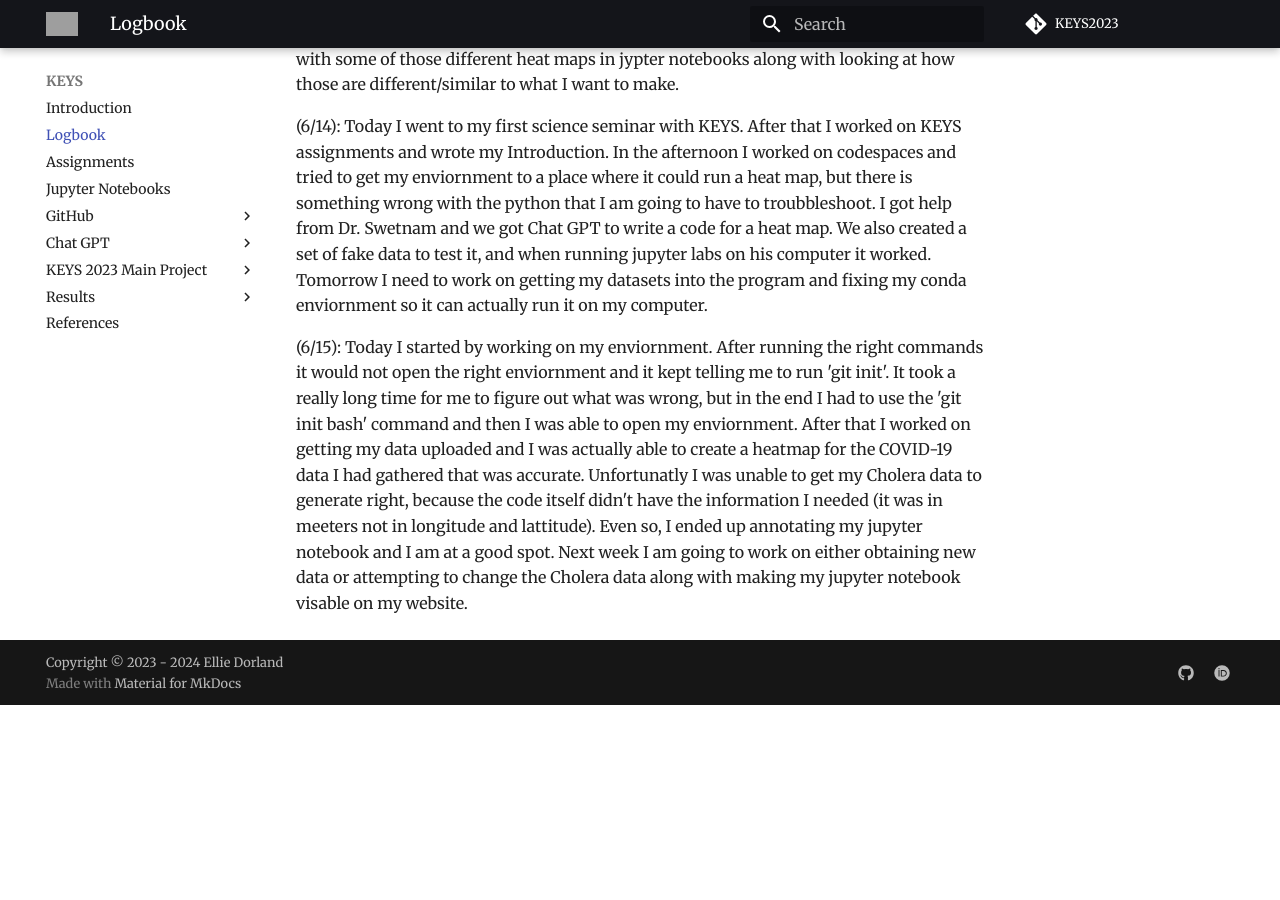
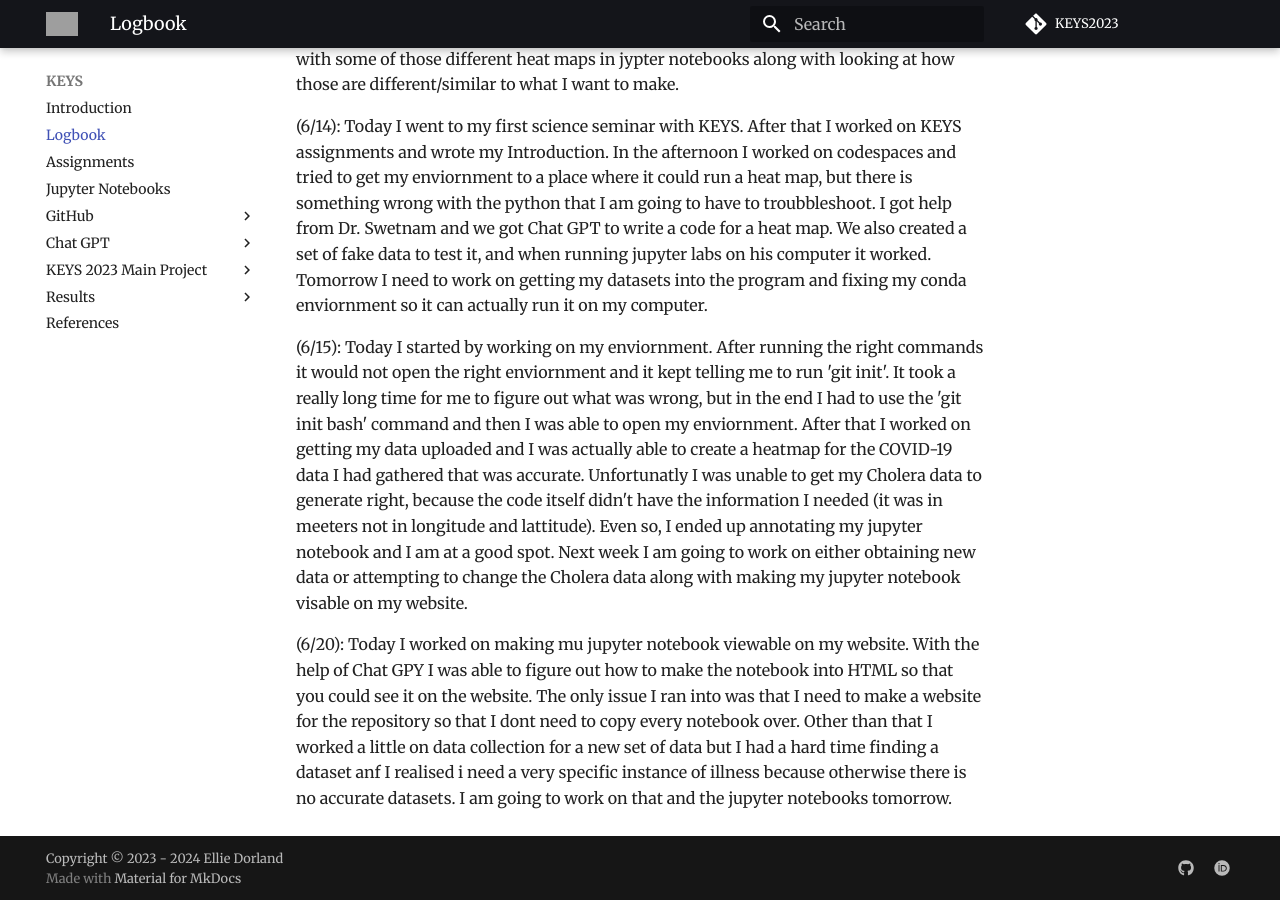
Before and after one commit to tyson-swetnam/mkdocs-material-template, an MkDocs documentation site: the page built from docs/logbook.md, in a window 1280 px wide and 900 px high, scrolled down 651 px. Built offline with MkDocs 1.6.1 and Material for MkDocs 9.7.7, drawn with Linux system fonts in a browser that asks for light colours; some web fonts are replaced; comment, search, counter and statistics services are not loaded; before the commit the page ends 1356 px from its top, so only the background shows below that; grey boxes are pictures that could not be loaded.

Commit message:
Update logbook.md

```diff
--- a/docs/logbook.md
+++ b/docs/logbook.md
@@ -9,3 +9,5 @@
 (6/14): Today I went to my first science seminar with KEYS. After that I worked on KEYS assignments and wrote my Introduction. In the afternoon I worked on codespaces and tried to get my enviornment to a place where it could run a heat map, but there is something wrong with the python that I am going to have to troubbleshoot. I got help from Dr. Swetnam and we got Chat GPT to write a code for a heat map. We also created a set of fake data to test it, and when running jupyter labs on his computer it worked. Tomorrow I need to work on getting my datasets into the program and fixing my conda enviornment so it can actually run it on my computer.
 
 (6/15): Today I started by working on my enviornment. After running the right commands it would not open the right enviornment and it kept telling me to run 'git init'. It took a really long time for me to figure out what was wrong, but in the end I had to use the 'git init bash' command and then I was able to open my enviornment. After that I worked on getting my data uploaded and I was actually able to create a heatmap for the COVID-19 data I had gathered that was accurate. Unfortunatly I was unable to get my Cholera data to generate right, because the code itself didn't have the information I needed (it was in meeters not in longitude and lattitude). Even so, I ended up annotating my jupyter notebook and I am at a good spot. Next week I am going to work on either obtaining new data or attempting to change the Cholera data along with making my jupyter notebook visable on my website.
+
+(6/20): Today I worked on making mu jupyter notebook viewable on my website. With the help of Chat GPY I was able to figure out how to make the notebook into HTML so that you could see it on the website. The only issue I ran into was that I need to make a website for the repository so that I dont need to copy every notebook over. Other than that I worked a little on data collection for a new set of data but I had a hard time finding a dataset anf I realised i need a very specific instance of illness because otherwise there is no accurate datasets. I am going to work on that and the jupyter notebooks tomorrow.
```
